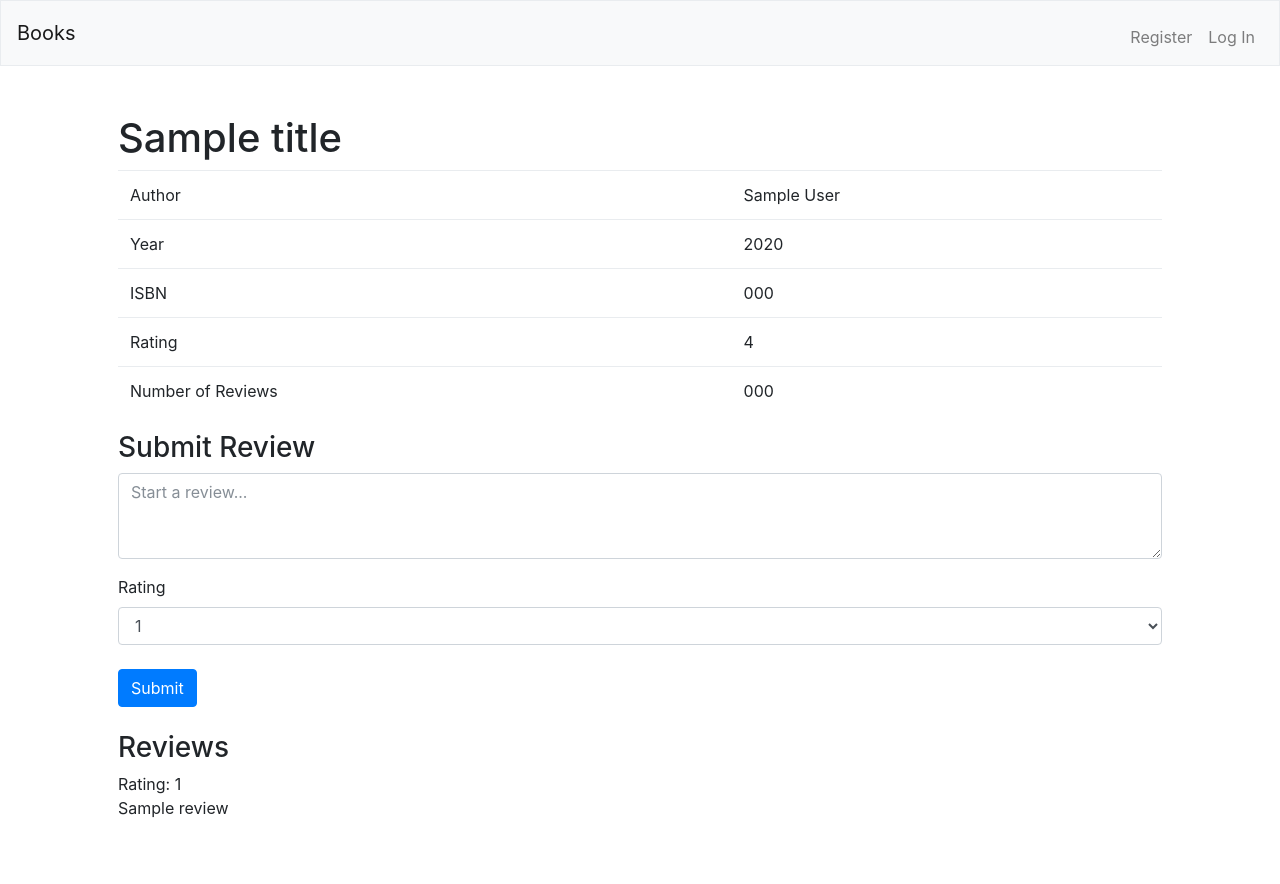
After one commit to chriskingsborough/books, a Flask app: template project1/templates/book.html in a window 1280 px wide. The commit adds this page. Run offline with Flask 2, Linux system fonts and the light colour scheme; the template is opened without the code that fills it: most values are stand-ins (such as "Sample title", 1, 10 or a date in 2020); some libraries are stand-ins or nearby versions.

Commit message:
finished cs50 web project 1

```diff
--- a/project1/application.py
+++ b/project1/application.py
@@ -12,6 +12,8 @@ from werkzeug.exceptions import default_exceptions
 from werkzeug.security import check_password_hash, generate_password_hash
 
 from bs4 import BeautifulSoup
+
+import requests
 
 from helpers import login_required, apology, fetch_books
 
@@ -95,6 +97,7 @@ def login():
         return render_template("login.html")
 
 @app.route("/logout")
+@login_required
 def logout():
     """Log user out"""
 
@@ -179,12 +182,66 @@ def register():
 
             # Remember which user has logged in
             session["user_id"] = rows[0]["id"]
+
             return redirect("/")
 
     return apology("Unable to Register")
 
+@app.route("/book/<isbn>", methods=["GET", "POST"])
+@login_required
+def book(isbn):
+
+    if request.method == 'POST':
+        # get values from POST request
+        review = request.form.get("review")
+        rating = request.form.get("rating")
+
+        insert_review_query = """
+        INSERT INTO reviews (isbn, user_id, rating, review)
+        VALUES
+        (:isbn, :user_id, :rating, :review)
+        """
+
+        db.execute(
+            insert_review_query,
+            {
+                'isbn': isbn,
+                'user_id': session.get("user_id"),
+                'rating':rating,
+                'review':review
+            }
+        )
+        db.commit()
+
+        return redirect("/book/{}".format(isbn))
+    else:
+        # get book attributes
+        resp = api_isbn(isbn).get_json()
+
+        select_query = """
+        SELECT rating, review
+        FROM reviews
+        WHERE isbn = '{isbn}'
+        ORDER BY date DESC
+        """.format(isbn=isbn)
+
+        reviews = db.execute(select_query)
+
+        return render_template(
+            "book.html",
+            title=resp['title'],
+            author=resp['author'],
+            rating=resp['average_rating'],
+            year=resp['year'],
+            isbn=resp['isbn'],
+            number_reviews=resp['review_count'],
+            reviews=reviews
+        )
+
+
+
 @app.route("/api/<isbn>", methods=["GET"])
-# @login_required
+@login_required
 def api_isbn(isbn):
     try:
         res = requests.get(
--- /dev/null
+++ b/project1/templates/book.html
@@ -0,0 +1,84 @@
+{% extends "layout.html" %}
+
+{% block title %}
+    Book
+{% endblock %}
+
+{% block main %}
+
+    <h1>{{title}}</h1>
+
+    <table class="table ">
+        <tbody>
+            <tr>
+                <td>
+                    Author
+                </td>
+                <td>
+                    {{author}}
+                </td>
+            </tr>
+            <tr>
+                <td>
+                    Year
+                </td>
+                <td>
+                    {{year}}
+                </td>
+            </tr>
+            <tr>
+                <td>
+                    ISBN
+                </td>
+                <td>
+                    {{isbn}}
+                </td>
+            </tr>
+            <tr>
+                <td>
+                    Rating
+                </td>
+                <td>
+                    {{rating}}
+                </td>
+            </tr>
+            <tr>
+                <td>
+                    Number of Reviews
+                </td>
+                <td>
+                    {{number_reviews}}
+                </td>
+            </tr>
+        </tbody>
+    </table>
+
+    <h3>Submit Review</h3>
+
+    <form action="/book/{{isbn}}" method="POST">
+
+    <div class="form-group shadow-textarea">
+      <textarea class="form-control z-depth-1" id="review" name="review" rows="3" placeholder="Start a review..."></textarea>
+    </div>
+    <label for="rating">Rating</label>
+    <select class="form-control" id="rating" name="rating">
+      <option>1</option>
+      <option>2</option>
+      <option>3</option>
+      <option>4</option>
+      <option>5</option>
+    </select>
+    <br />
+    <button class="btn btn-primary" type="submit">Submit</button>
+    </form>
+
+    <br />
+    <h3>Reviews</h3>
+    {% for review in reviews %}
+        <p>
+            Rating: {{review[0]}}<br />
+            {{review[1]}}
+        </p>
+    {% endfor %}
+    </table>
+{% endblock %}
--- a/project1/templates/layout.html
+++ b/project1/templates/layout.html
@@ -24,7 +24,7 @@
     <body>
 
         <nav class="navbar navbar-expand-md navbar-light bg-light border">
-            <a class="navbar-brand" href="/"><span class="blue">C</span><span class="red">$</span><span class="yellow">5</span><span class="green">0</span> <span class="red">Books</span></a>
+            <a class="navbar-brand" href="/"><span class="red">Books</span></a>
             <button aria-controls="navbar" aria-expanded="false" aria-label="Toggle navigation" class="navbar-toggler" data-target="#navbar" data-toggle="collapse" type="button">
                 <span class="navbar-toggler-icon"></span>
             </button>
```
Also changed, not shown: project1/templates/books.html (+7 -4 lines).
